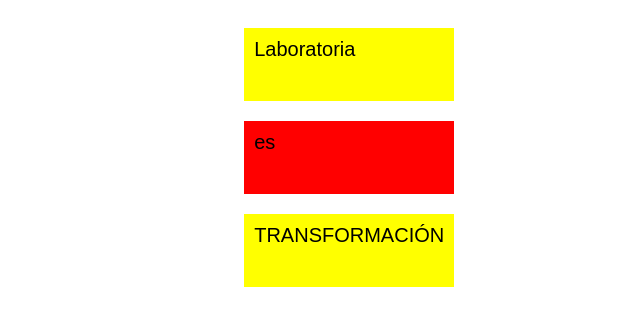
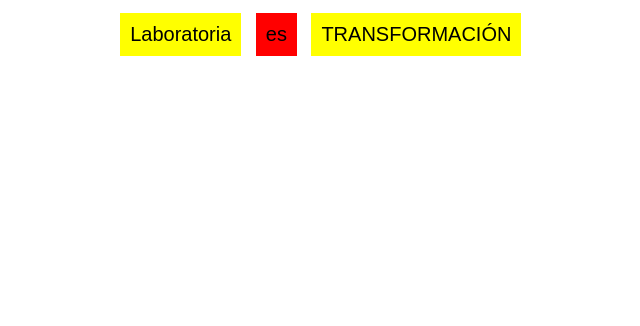
Before and after one commit to magentaFire/leccion23, a plain HTML site: page index.html in a window 1280 px wide. Shown: the whole page, without its empty margins (291-931 px from the left). Drawn offline with Linux system fonts and the light colour scheme.

Commit message:
ejercicio3

```diff
--- a/assets/css/theme.css
+++ b/assets/css/theme.css
@@ -1,18 +1,18 @@
 body {
   font-family: sans-serif;
 }
-div  {
-  display: inline-block;
-  width: 100%;
+
+div {
+  width: 37%;
+  margin: 0 auto;
   align-items: center;
 }
 
 span {
-  display: block;
-  padding: 10px 10px 40px;
+  display: inline-block;
+  padding: 10px;
   font-size: 20px;
-  margin: 20px auto;;
-  width: 15%;
+  margin: 5px;
 }
 
 .amarillo {
```
